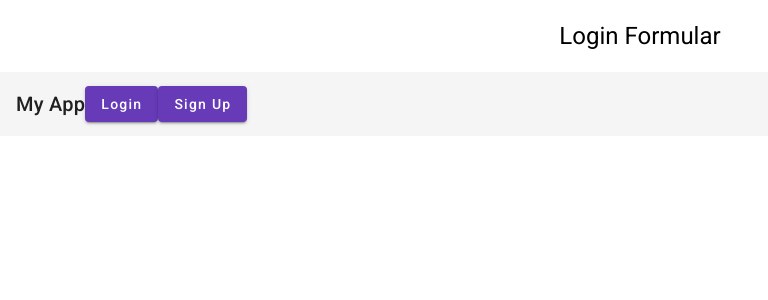
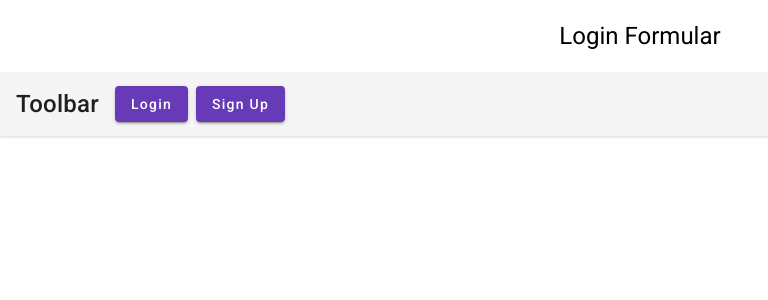
Before and after one commit to gregory567/WEB_FRAMEWORKS_PROJECT, an Angular app: page / in a window 1280 px wide. Shown: the top 300 px of the page, without its empty margins (0-768 px from the left). Built offline with nearby package versions, Linux system fonts and the light colour scheme.

Commit message:
added styling for toolbar

```diff
--- a/src/app/app.component.css
+++ b/src/app/app.component.css
@@ -6,3 +6,35 @@ h1 {
     margin-top: 20px;
     margin-bottom: 20px;
 }
+
+
+mat-toolbar {
+    background-color: #f5f5f5; /* Set the background color */
+    height: 64px; /* Adjust the height as needed */
+    display: flex;
+    align-items: center;
+    padding: 0 16px; /* Add padding to the toolbar */
+
+    /* Add box-shadow for a subtle elevation effect */
+    box-shadow: 0 2px 2px rgba(0, 0, 0, 0.1);
+}
+
+mat-toolbar span {
+    font-size: 24px; /* Customize the font size */
+    margin-right: 16px; /* Add spacing between the span and buttons */
+}
+
+mat-toolbar a {
+    margin-right: 8px; /* Add spacing between the buttons */
+}
+
+/* Customize the button styles */
+mat-toolbar a.mat-raised-button {
+    background-color: #3f51b5; /* Set the background color */
+    color: white; /* Set the text color */
+    text-decoration: none; /* Remove underline */
+    font-weight: bold; /* Make the text bold */
+    padding: 8px 16px; /* Adjust the button padding */
+    border-radius: 4px; /* Add rounded corners */
+    transition: background-color 0.3s ease; /* Add transition effect */
+}
--- a/src/app/app.component.html
+++ b/src/app/app.component.html
@@ -2,7 +2,7 @@
 <h1> {{title}} </h1>
 
 <mat-toolbar>
-    <span>My App</span>
+    <span>Toolbar</span>
     <a mat-raised-button color="primary" type="button" routerLink="/login">Login</a>
     <a mat-raised-button color="primary" type="button" routerLink="/signup">Sign Up</a>
 </mat-toolbar>
```
